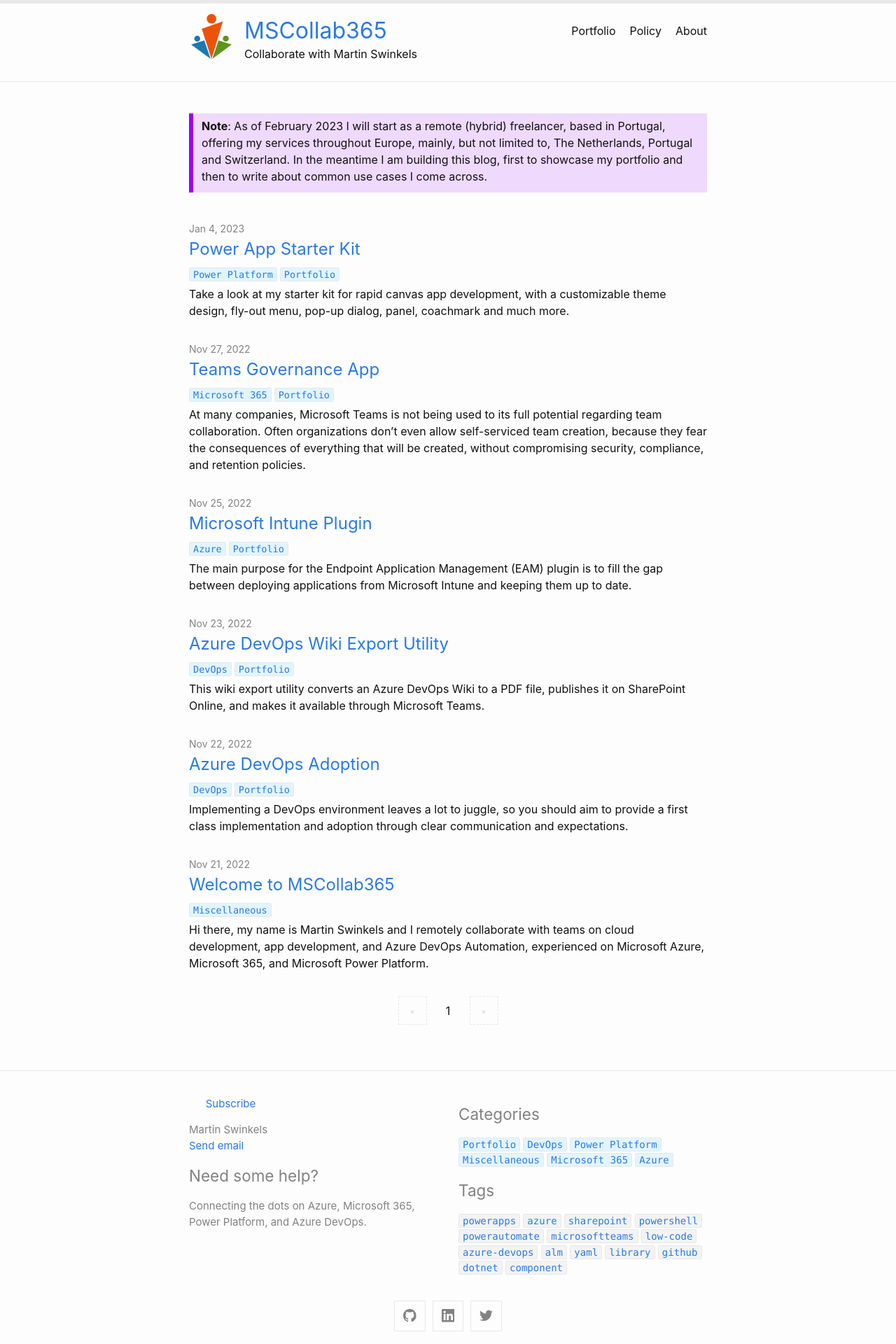
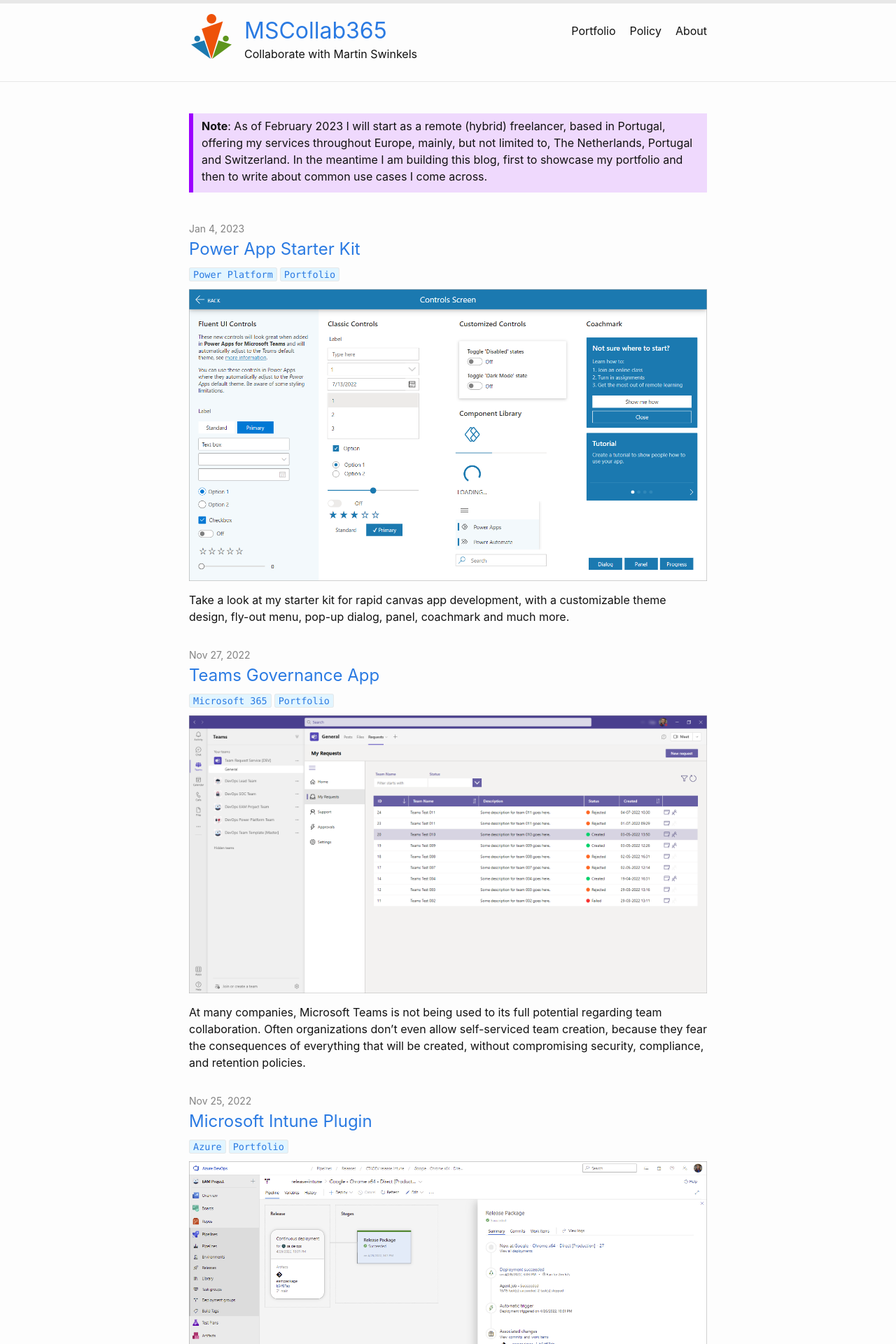
Before and after one commit to msc365/msc365.github.io, a Jekyll site: the page built from index.html, in a window 1280 px wide. Shown: the top 1920 px of the page at 70% size. Built offline with Jekyll 4.4.1, drawn with Linux system fonts in a browser that asks for light colours; the list of posts is cut into pages by our own code.

Commit message:
Added post excerpt images (#10)
* Try add excerpt post  image

* Fixed excerpt post  image

* Conditional post.image when there is an image

* Updated post.image top and bottom margin

* Fixed margin post.image style

* Added post excerpt images

* Fixed post.image margin style

```diff
--- a/_layouts/home.html
+++ b/_layouts/home.html
@@ -41,6 +41,11 @@
             </span>
           </div>
             {%- if site.show_excerpts -%}
+              {% if post.image %}
+                <div class="post-excerpt-image">
+                  <img alt="featured image" src="{{ post.image }}" width="1024"/>
+                </div>
+              {% endif %}
               {{ post.excerpt }}
             {%- endif -%}
         </li>
--- a/_sass/minima/custom-styles.scss
+++ b/_sass/minima/custom-styles.scss
@@ -115,19 +115,6 @@
     font-size: 0.9em;
 }
 
-// .category-link {
-//     color: #fdfdfd;
-
-//     &:visited {
-//         color: #fdfdfd;
-//     }
-
-//     &:hover {
-//         color: #fdfdfd;
-//         text-decoration: none;
-//     }
-// }
-
 .category-link > code.highligther-rouge {
     background: $category-background-color;
 }
@@ -138,6 +125,12 @@
 
 .post-list-header > h3 {
     margin-bottom: 5px;
+}
+
+.post-excerpt-image {
+    padding: 0;
+    margin-top: 10px;
+    margin-bottom: 15px;
 }
 
 div.note,
```
Also changed, not shown: _posts/2022-11-23-azure-devops-wiki-export-utility.md (+1 -0 lines), _posts/2022-11-25-microsoft-intune-plugin.md (+2 -1 lines), _posts/2022-11-27-microsoft-teams-governance-app.md (+1 -0 lines), _posts/2023-01-04-power-apps-starter-kit.md (+1 -0 lines).
